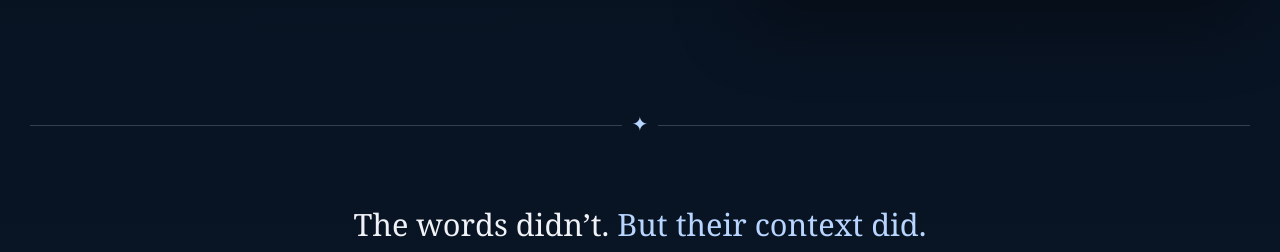
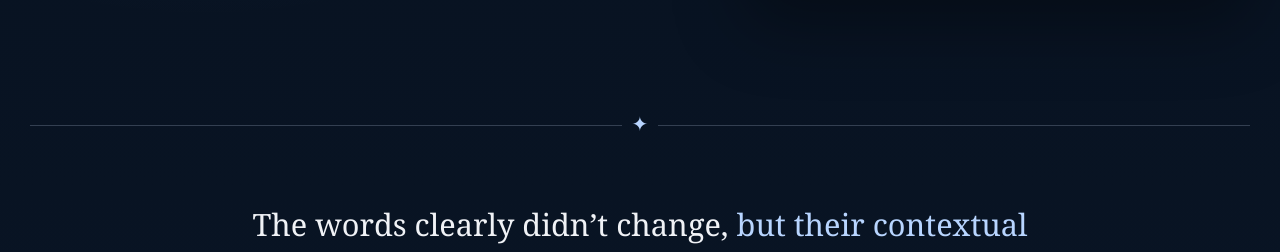
Before and after one commit to tobytandesouza/tobytandesouza.github.io, a plain HTML site: page index.html in a window 1280 px wide. Shown: the part 683-935 px from the top of the page. Drawn offline with Linux system fonts and the light colour scheme.

Commit message:
Clarify homepage riddle answer

```diff
--- a/index.html
+++ b/index.html
@@ -23,7 +23,7 @@
       </section>
       <div class="divider" aria-hidden="true"><span>✦</span></div>
       <section class="explanation">
-        <p class="answer">The words didn’t. <em>But their context did.</em><br>Each word changed how you understood what came before.</p>
+        <p class="answer">The words clearly didn’t change, <em>but their contextual relationship to you, the reader, changed.</em><br>Each word changed how you understood what came before.</p>
         <p class="context">By the time you reached the end, the beginning belonged to a context that did not yet exist when you first encountered it. Context, on this view, is not simply background information surrounding a thing. It participates in what that thing can mean, and perhaps in what it can become for us.</p>
         <p class="trajectory">That question has followed me from environmental philosophy to the philosophy of science, shaping both my metaphysics and my teaching. More recently, I have become interested in what it might contribute to questions about education and AI, particularly when systems summarise, select and reorganise the contexts through which people encounter information.</p>
         <div class="divider lower-divider" aria-hidden="true"><span>✦</span></div>
```
